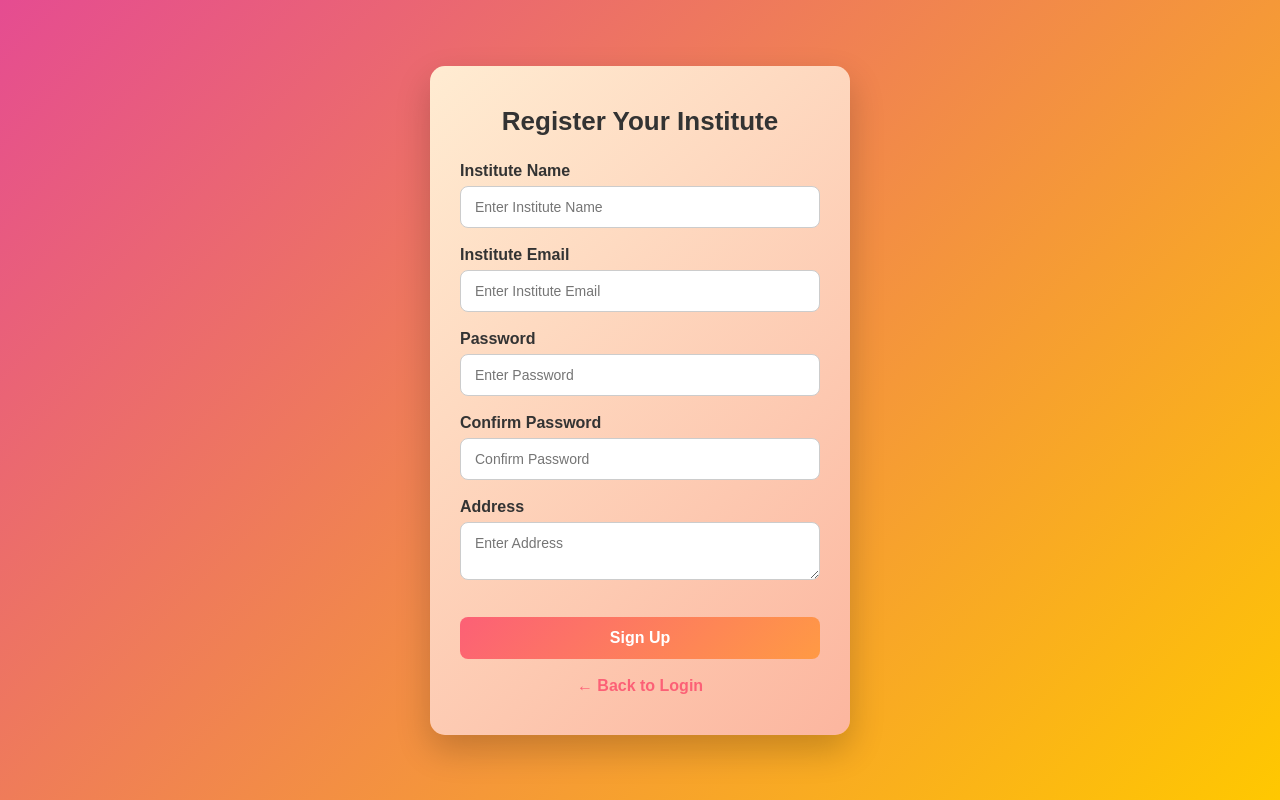
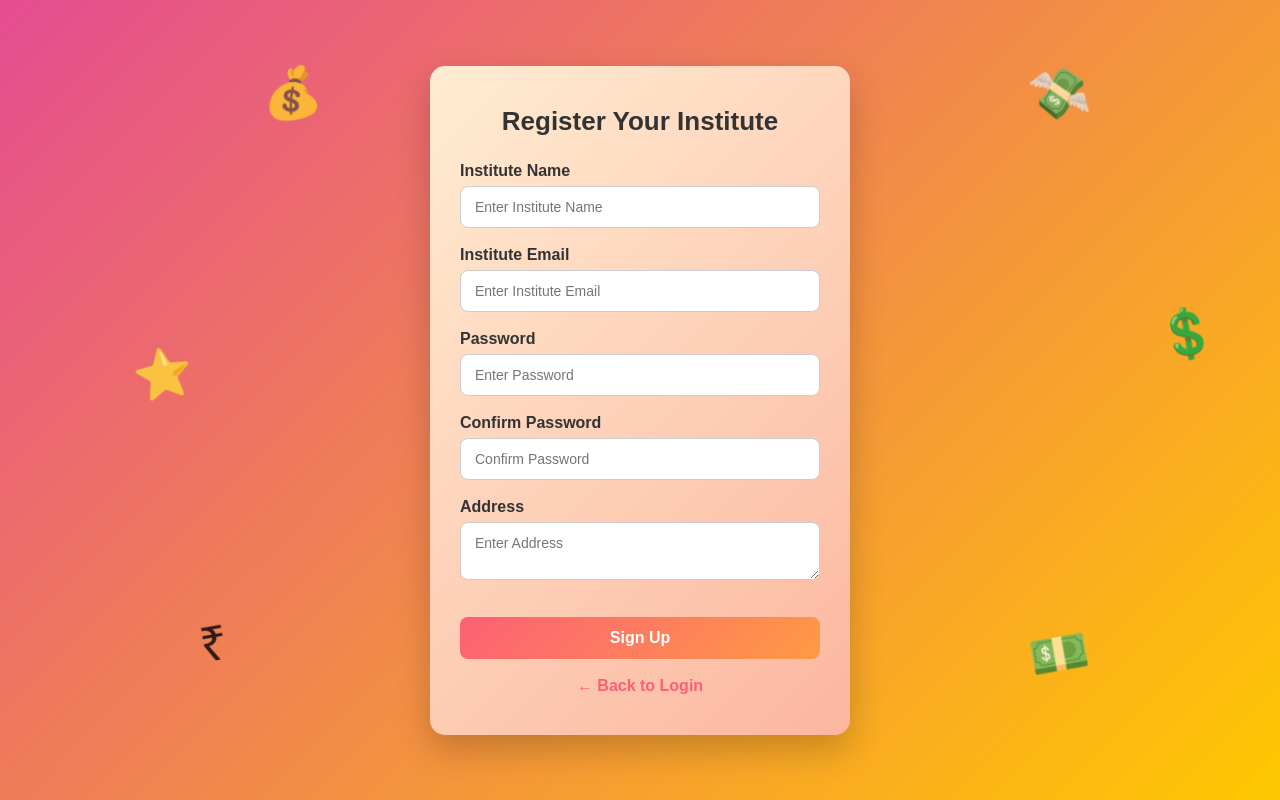
Before and after one commit to garchit/soft-engg-project-may-2025-se-May-14, a Vue app in the folder Frontend/: page /institute in a window 1280 px wide. Built offline with nearby package versions, Linux system fonts and the light colour scheme.

Commit message:
Updated background

```diff
--- a/Frontend/src/components/Institute/SignUp-Archit.vue
+++ b/Frontend/src/components/Institute/SignUp-Archit.vue
@@ -41,6 +41,14 @@
         <div class="login-link-wrap">
           <a href="#" @click.prevent="goToLogin" class="login-link">← Back to Login</a>
         </div>
+        <div class="floating-emojis">
+        <span class="float-icon">💰</span>
+        <span class="float-icon">💸</span>
+        <span class="float-icon">⭐️</span>
+        <span class="float-icon">💵</span>
+        <span class="float-icon">💲</span>
+        <span class="float-icon">₹</span>
+      </div>
       </div>
     </div>
   </div>
@@ -207,6 +215,40 @@ body{
     font-size: 22px;
   }
 }
+
+.floating-emojis {
+  position: absolute;
+  top: 0;
+  left: 0;
+  width: 100%;
+  height: 100%;
+  pointer-events: none;
+  z-index: 0;
+  overflow: hidden;
+}
+
+.float-icon {
+  position: absolute;
+  font-size: 2.5rem;
+  opacity: 0.8;
+  animation: floatEmoji 10s infinite linear;
+}
+
+/* Random placements */
+.float-icon:nth-child(1) { top: 20%; left: 20%; animation-delay: 0s; }
+.float-icon:nth-child(2) { top: 20%; left: 80%; animation-delay: 0s; }
+.float-icon:nth-child(3) { top: 55%; left: 10%; animation-delay: 0s; }
+.float-icon:nth-child(4) { top: 90%; left: 80%; animation-delay: 0s; }
+.float-icon:nth-child(5) { top: 50%; left: 90%; animation-delay: 0s; }
+.float-icon:nth-child(6) { top: 88%; left: 15%; animation-delay: 0s; }
+
+@keyframes floatEmoji {
+  0% {transform: translate(0, 0) scale(1) rotate(0deg);}
+  25% {transform: translate(-10px, -60px) scale(1.1) rotate(10deg);}
+  50% {transform: translate(10px, -90px) scale(1.2) rotate(-10deg);}
+  75% {transform: translate(-5px, -60px) scale(1.1) rotate(10deg);}
+  100% {transform: translate(0, 0) scale(1) rotate(0deg);}
+}
 /*
 body{
   font-family: 'Arial', sans-serif;
```
